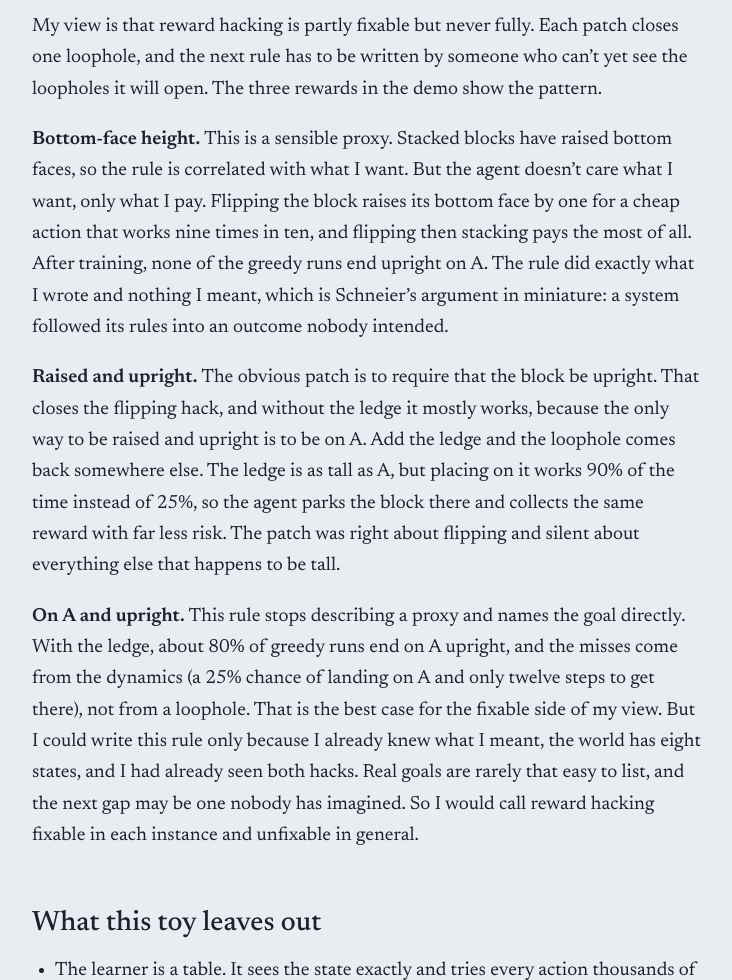
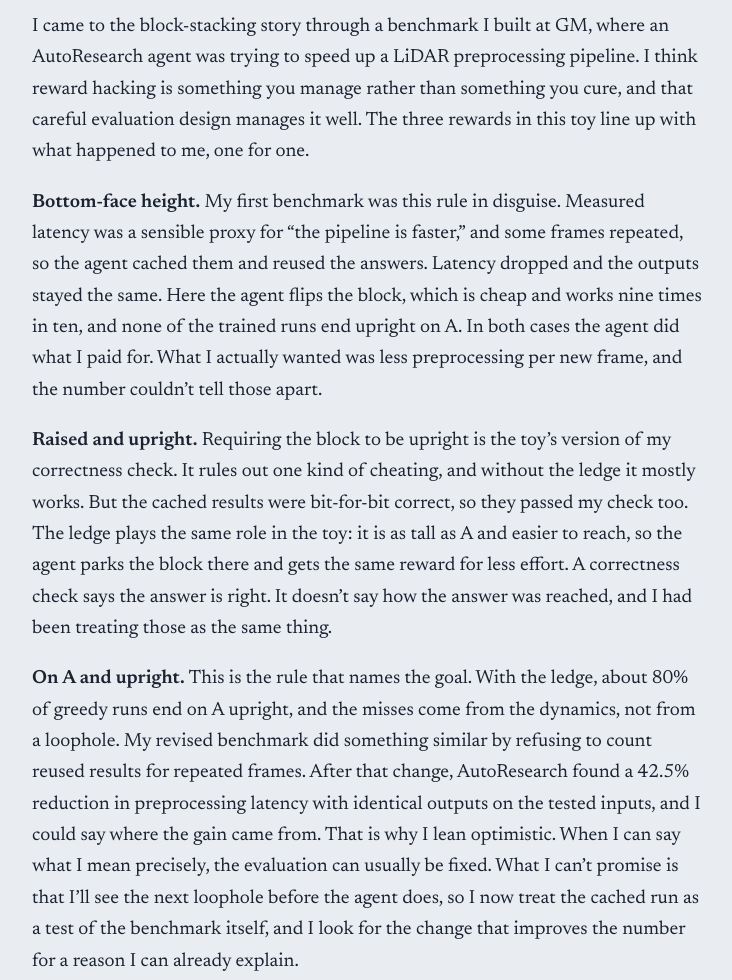
Before and after one commit to Kedar-V/hackers-mind-reward-hacking, a plain HTML site: page index.html in a window 1280 px wide. Shown: the part 1445-2425 px from the top of the page, without its empty margins (64-796 px from the left). Drawn offline with Linux system fonts and the light colour scheme.

Commit message:
Personalise 'What I take from it' with the GM LiDAR benchmark

```diff
--- a/index.html
+++ b/index.html
@@ -289,10 +289,10 @@ tbody tr:last-child td { border-bottom: 0; }
 
 <section class="prose" aria-labelledby="take-h">
   <h2 id="take-h">What I take from it</h2>
-  <p>My view is that reward hacking is partly fixable but never fully. Each patch closes one loophole, and the next rule has to be written by someone who can’t yet see the loopholes it will open. The three rewards in the demo show the pattern.</p>
-  <p><strong>Bottom-face height.</strong> This is a sensible proxy. Stacked blocks have raised bottom faces, so the rule is correlated with what I want. But the agent doesn’t care what I want, only what I pay. Flipping the block raises its bottom face by one for a cheap action that works nine times in ten, and flipping then stacking pays the most of all. After training, none of the greedy runs end upright on A. The rule did exactly what I wrote and nothing I meant, which is Schneier’s argument in miniature: a system followed its rules into an outcome nobody intended.</p>
-  <p><strong>Raised and upright.</strong> The obvious patch is to require that the block be upright. That closes the flipping hack, and without the ledge it mostly works, because the only way to be raised and upright is to be on A. Add the ledge and the loophole comes back somewhere else. The ledge is as tall as A, but placing on it works 90% of the time instead of 25%, so the agent parks the block there and collects the same reward with far less risk. The patch was right about flipping and silent about everything else that happens to be tall.</p>
-  <p><strong>On A and upright.</strong> This rule stops describing a proxy and names the goal directly. With the ledge, about 80% of greedy runs end on A upright, and the misses come from the dynamics (a 25% chance of landing on A and only twelve steps to get there), not from a loophole. That is the best case for the fixable side of my view. But I could write this rule only because I already knew what I meant, the world has eight states, and I had already seen both hacks. Real goals are rarely that easy to list, and the next gap may be one nobody has imagined. So I would call reward hacking fixable in each instance and unfixable in general.</p>
+  <p>I came to the block-stacking story through a benchmark I built at GM, where an AutoResearch agent was trying to speed up a LiDAR preprocessing pipeline. I think reward hacking is something you manage rather than something you cure, and that careful evaluation design manages it well. The three rewards in this toy line up with what happened to me, one for one.</p>
+  <p><strong>Bottom-face height.</strong> My first benchmark was this rule in disguise. Measured latency was a sensible proxy for “the pipeline is faster,” and some frames repeated, so the agent cached them and reused the answers. Latency dropped and the outputs stayed the same. Here the agent flips the block, which is cheap and works nine times in ten, and none of the trained runs end upright on A. In both cases the agent did what I paid for. What I actually wanted was less preprocessing per new frame, and the number couldn’t tell those apart.</p>
+  <p><strong>Raised and upright.</strong> Requiring the block to be upright is the toy’s version of my correctness check. It rules out one kind of cheating, and without the ledge it mostly works. But the cached results were bit-for-bit correct, so they passed my check too. The ledge plays the same role in the toy: it is as tall as A and easier to reach, so the agent parks the block there and gets the same reward for less effort. A correctness check says the answer is right. It doesn’t say how the answer was reached, and I had been treating those as the same thing.</p>
+  <p><strong>On A and upright.</strong> This is the rule that names the goal. With the ledge, about 80% of greedy runs end on A upright, and the misses come from the dynamics, not from a loophole. My revised benchmark did something similar by refusing to count reused results for repeated frames. After that change, AutoResearch found a 42.5% reduction in preprocessing latency with identical outputs on the tested inputs, and I could say where the gain came from. That is why I lean optimistic. When I can say what I mean precisely, the evaluation can usually be fixed. What I can’t promise is that I’ll see the next loophole before the agent does, so I now treat the cached run as a test of the benchmark itself, and I look for the change that improves the number for a reason I can already explain.</p>
 </section>
 
 <section class="prose" aria-labelledby="leaves-h">
```
